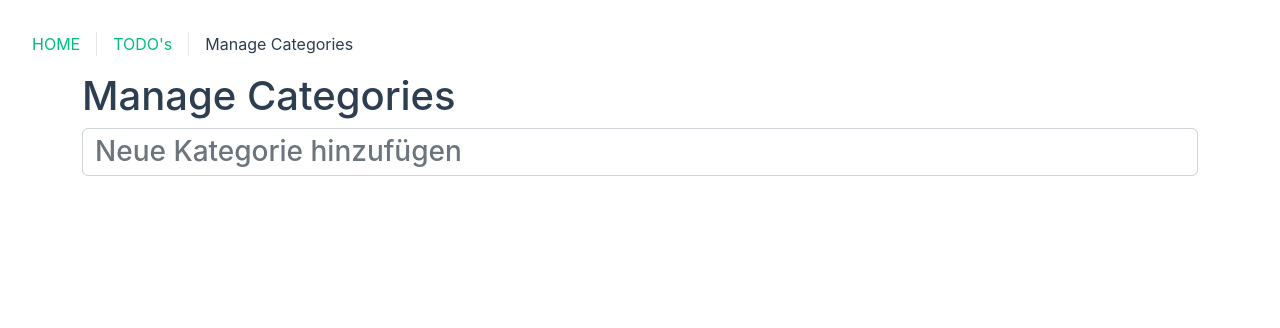
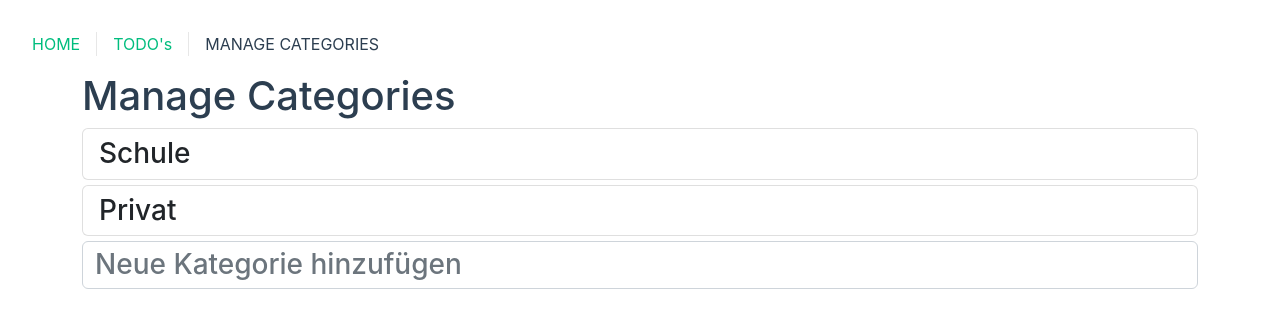
Before and after one commit to BatistaCo-Pedro/todo-vue-pro, a Vue app: page /categories in a window 1280 px wide. Shown: the top 328 px of the page. Built offline with nearby package versions, Linux system fonts and the light colour scheme.

Commit message:
added categories to pinia

```diff
--- a/src/App.vue
+++ b/src/App.vue
@@ -8,7 +8,7 @@ import { RouterLink, RouterView } from 'vue-router'
     <nav>
       <RouterLink to="/">HOME</RouterLink>
       <RouterLink to="/todos">TODO's</RouterLink>
-      <RouterLink to="/categories">Manage Categories</RouterLink>
+      <RouterLink to="/categories">MANAGE CATEGORIES</RouterLink>
     </nav>
   </header>
 
--- a/src/components/CategoryList.vue
+++ b/src/components/CategoryList.vue
@@ -36,7 +36,7 @@
 
 <script>
 export default {
-	name: 'TodoCategoryList',
+	name: 'CategoryList',
 
 	data() {
 		return {
--- a/src/router/index.js
+++ b/src/router/index.js
@@ -20,7 +20,7 @@ const router = createRouter({
     {
       path: '/categories',
       name: 'Categories',
-      component: () => import('../views/Categories.vue')
+      component: () => import('../views/CategoriesView.vue')
     }
   ]
 })
--- /dev/null
+++ b/src/stores/categories.js
@@ -0,0 +1,61 @@
+import { defineStore } from 'pinia'
+
+export const useCategoryStore = defineStore('category', {
+
+  state: () => ({
+    return: {},
+    categories: [
+      {
+        id: 1,
+        name: 'Schule'
+      },
+      {
+        id: 2,
+        name: 'Privat'
+      }
+    ]
+  }),
+
+  persist: true,
+
+  actions: {
+
+    addCategory(new_category) {
+      let new_id;
+
+      if (this.categories.length) {
+        new_id = (this.categories.slice(-1)[0].id) + 1;
+      }
+      else {
+        new_id = 1;
+      }
+
+      this.categories.push(
+        {
+          id: new_id,
+          name: new_category
+        }
+      );
+    },
+
+    saveCategory(data) {
+
+      this.categories = this.categories.filter(category => {
+        if (category.id == data.id) {
+          category.name = data.new_name;
+        }
+        return category;
+      });
+
+    },
+
+    removeCategory(id) {
+
+      this.categories = this.categories.filter(category => {
+        return category.id != id;
+      });
+
+    }
+
+  },
+})
--- a/src/views/Categories.vue
+++ b/src/views/CategoriesView.vue
@@ -1,3 +1,31 @@
+<script>
+import { mapState, mapWritableState, mapActions } from 'pinia'
+import { useCategoryStore } from '@/stores/categories'
+import CategoryList from '@/components/CategoryList.vue'
+
+export default {
+
+	components: {
+		CategoryList
+	},
+
+	data() {
+		return {
+			new_category: ''
+		}
+	},
+
+	methods: {
+		...mapActions(useCategoryStore, ['addCategory', 'removeCategory', "saveCategory"]),
+
+	},
+
+	computed: {
+		...mapWritableState(useCategoryStore, ['categories']),
+	}
+}
+</script>
+
 <template>
 <div class="manage_category">
 
@@ -27,55 +55,6 @@
 </div>
 </template>
 
-<script>
-// @ is an alias to /src
-import CategoryList from '@/components/CategoryList.vue'
-
-export default {
-	name: 'ManageCategory',
-	components: {
-		CategoryList
-	},
-
-	data() {
-		return {
-			new_category: ''
-		}
-	},
-
-	props: {
-		categories: {
-			type: Array,
-			required: true
-		}
-	},
-
-	methods: {
-
-		addCategory() {
-
-			// Emit event
-			this.$emit('add-category', this.new_category);
-
-			// Reset new_category
-			this.new_category = '';
-
-		},
-
-		removeCategory(id) {
-			// Emit event
-			this.$emit('remove-category', id);
-		},
-
-		saveCategory(data) {
-			// Emit event
-			this.$emit('save-category', data);
-		}
-
-	}
-}
-</script>
-
 <style scoped>
 .list-group-item {
 	text-align: left;
--- a/src/views/TodoView.vue
+++ b/src/views/TodoView.vue
@@ -1,12 +1,8 @@
 <script>
 
-// Lade nötige Komponenten für Pinia
 import { mapState, mapWritableState, mapActions } from 'pinia'
-
-// Lade Store
 import { useTodoStore } from '@/stores/todo'
 
-// Lade Komponente TodoList
 import TodoList from '@/components/TodoList.vue'
 
 export default {
```
